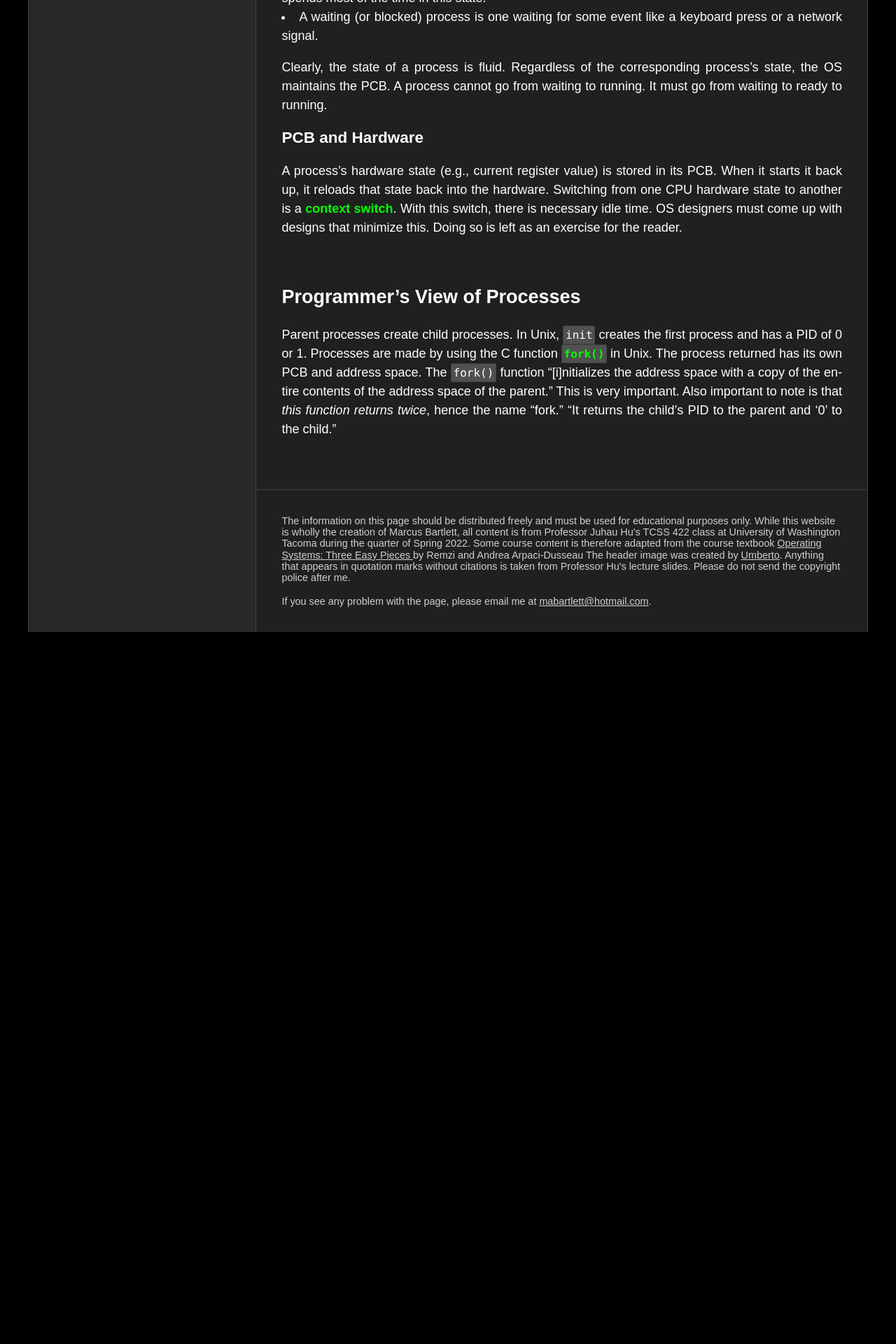
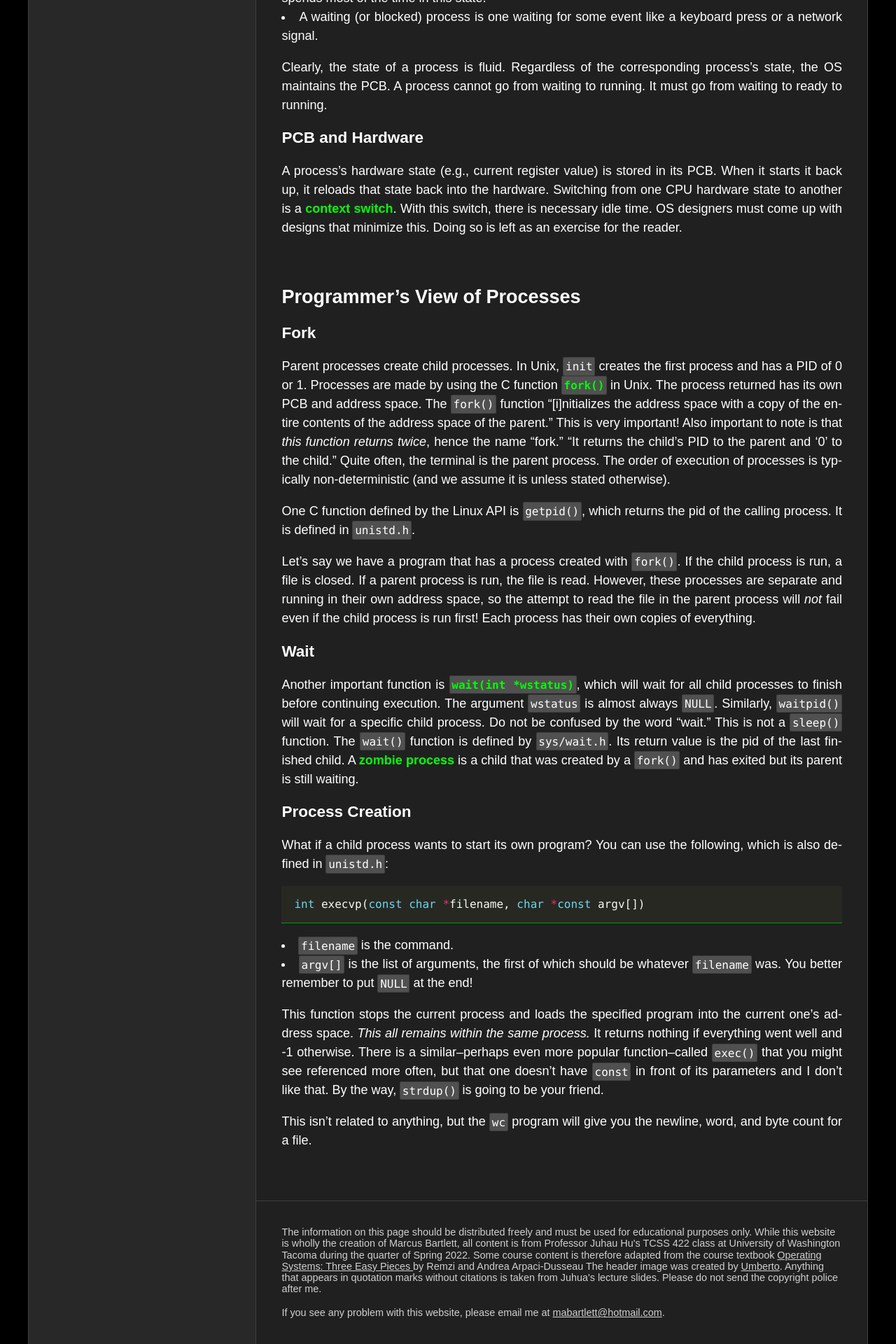
Before and after one commit to mabartlett/TCSS422Notes, a Jekyll site: the page built from _topics/02_processes.md, in a window 1280 px wide. Shown: the part 805-2725 px from the top of the page at 70% size. Built offline with Jekyll 4.4.1, drawn with Linux system fonts in a browser that asks for light colours; before the commit the page ends 1708 px from its top, so only the background shows below that.

Commit message:
Finish up 'More About Processes.'

```diff
--- a/_includes/footer.html
+++ b/_includes/footer.html
@@ -10,11 +10,11 @@
     </a> by Remzi and Andrea Arpaci-Dusseau
     The header image was created by
     <a href="https://unsplash.com/photos/jXd2FSvcRr8">Umberto</a>. Anything that
-    appears in quotation marks without citations is taken from Professor Hu's
+    appears in quotation marks without citations is taken from Juhua's
     lecture slides. Please do not send the copyright police after me.
     </p>
     <p>
-        If you see any problem with the page, please email me at
+        If you see any problem with this website, please email me at
         <a href="mailto:mabartlett@hotmail.com">mabartlett@hotmail.com</a>.
     </p>
 </footer>
--- a/_sass/main.scss
+++ b/_sass/main.scss
@@ -13,7 +13,6 @@ pre {
     font-family: "consolas", "dejavu sans mono", monospace;
     margin: 1rem 0;
     padding: 1rem;
-    overflow-x: scroll;
     border-bottom: 1px solid;
 }
 
@@ -176,6 +175,10 @@ li code {
     border: 1px solid;
 }
 
+.highlight {
+    overflow-x: scroll;
+}
+
 footer {
     font-size: 0.8rem;
     line-height: 0.9rem;
--- a/_topics/02_processes.md
+++ b/_topics/02_processes.md
@@ -35,4 +35,31 @@ A process's hardware state (e.g., current register value) is stored in its PCB.
 
 ## Programmer's View of Processes
 
-Parent processes create child processes. In Unix, `init` creates the first process and has a PID of 0 or 1. Processes are made by using the C function **`fork()`** in Unix. The process returned has its own PCB and address space. The `fork()` function "[i]nitializes the address space with a copy of the entire contents of the address space of the parent." This is very important. Also important to note is that *this function returns twice*, hence the name "fork." "It returns the child's PID to the parent and '0' to the child."
+### Fork
+
+Parent processes create child processes. In Unix, `init` creates the first process and has a PID of 0 or 1. Processes are made by using the C function **`fork()`** in Unix. The process returned has its own PCB and address space. The `fork()` function "[i]nitializes the address space with a copy of the entire contents of the address space of the parent." This is very important! Also important to note is that *this function returns twice*, hence the name "fork." "It returns the child's PID to the parent and '0' to the child." Quite often, the terminal is the parent process. The order of execution of processes is typically non-deterministic (and we assume it is unless stated otherwise).
+
+One C function defined by the Linux API is `getpid()`, which returns the pid of the calling process. It is defined in `unistd.h`.
+
+Let's say we have a program that has a process created with `fork()`. If the child process is run, a file is closed. If a parent process is run, the file is read. However, these processes are separate and running in their own address space, so the attempt to read the file in the parent process will *not* fail even if the child process is run first! Each process has their own copies of everything.
+
+### Wait
+
+Another important function is **`wait(int *wstatus)`**, which will wait for all child processes to finish before continuing execution. The argument `wstatus` is almost always `NULL`. Similarly, `waitpid()` will wait for a specific child process. Do not be confused by the word "wait." This is not a `sleep()` function. The `wait()` function is defined by `sys/wait.h`. Its return value is the pid of the last finished child. A **zombie process** is a child that was created by a `fork()` and has exited but its parent is still waiting.
+
+### Process Creation
+
+What if a child process wants to start its own program? You can use the following, which is also defined in `unistd.h`:
+
+{% highlight c %}
+
+int execvp(const char *filename, char *const argv[])
+
+{% endhighlight %}
+
+- `filename` is the command.
+- `argv[]` is the list of arguments, the first of which should be whatever `filename` was. You better remember to put `NULL` at the end!
+
+This function stops the current process and loads the specified program into the current one's address space. *This all remains within the same process.* It returns nothing if everything went well and -1 otherwise. There is a similar--perhaps even more popular function--called `exec()` that you might see referenced more often, but that one doesn't have `const` in front of its parameters and I don't like that. By the way, `strdup()` is going to be your friend.
+
+This isn't related to anything, but the `wc` program will give you the newline, word, and byte count for a file.
```
Also changed, not shown: 5 other files.
